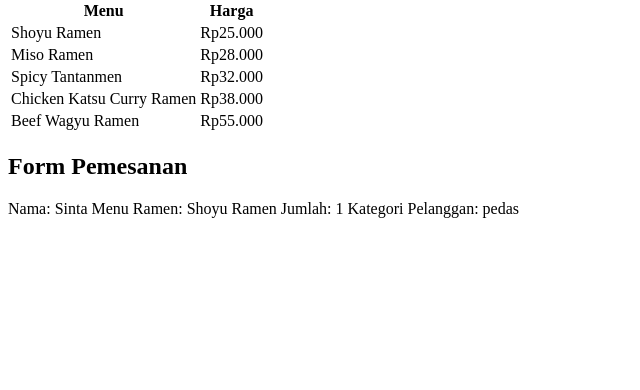
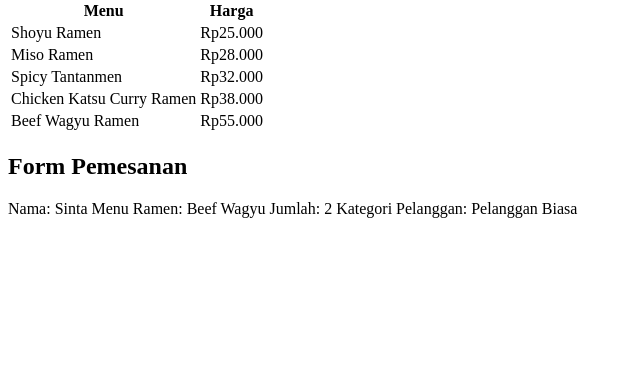
Before and after one commit to mrevanfirjatullah-eng/UTP-PAW, a PHP site: page /form.php in a window 1280 px wide. Shown: the part 56-446 px from the top of the page, without its empty margins (0-640 px from the left). Run offline with PHP 8.4, Linux system fonts and the light colour scheme.

Commit message:
Update form fields for menu and customer details

```diff
--- a/form.php
+++ b/form.php
@@ -29,9 +29,9 @@
 <h2>Form Pemesanan</h2>
 <form action="proses.php" method="post">
     Nama: Sinta
-    Menu Ramen: Shoyu Ramen
-    Jumlah: 1
-    Kategori Pelanggan: pedas
+    Menu Ramen: Beef Wagyu
+    Jumlah: 2
+    Kategori Pelanggan: Pelanggan Biasa
 
     <!-- Submit -->
 </form>
```
